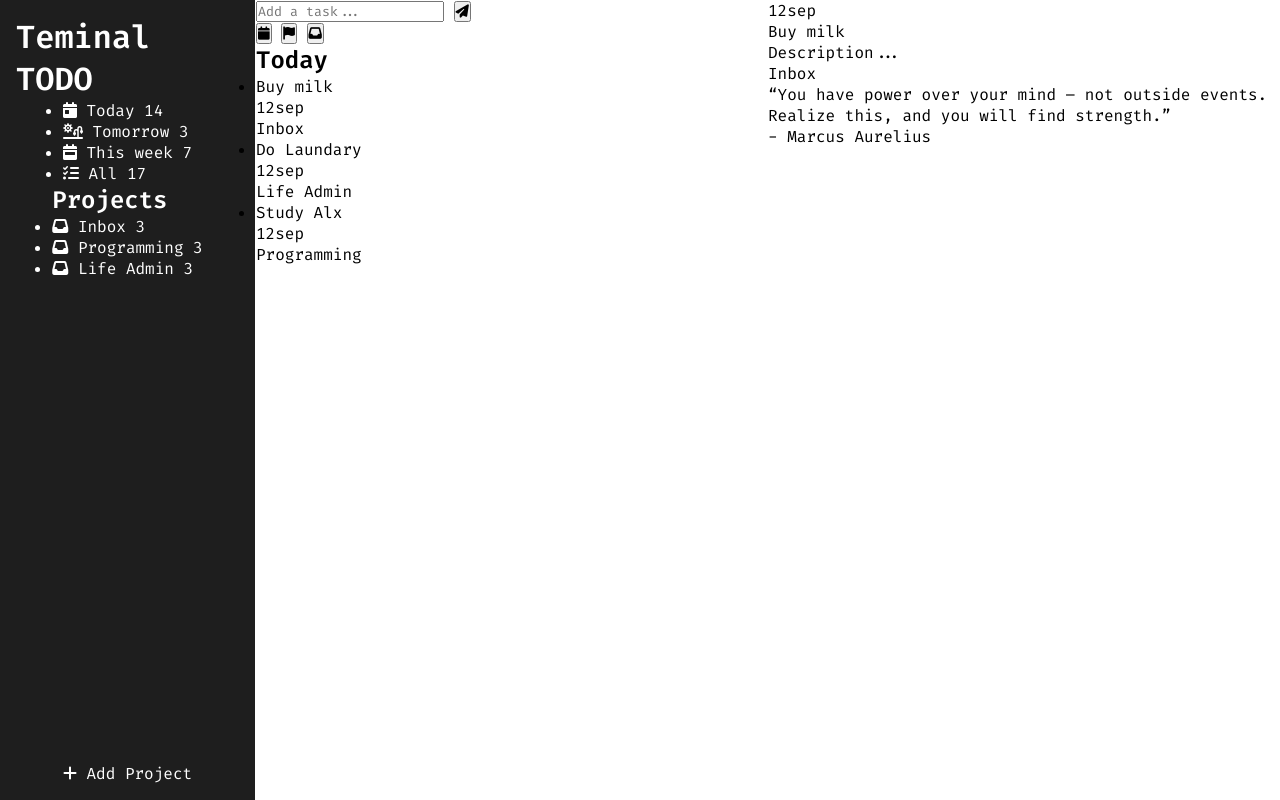
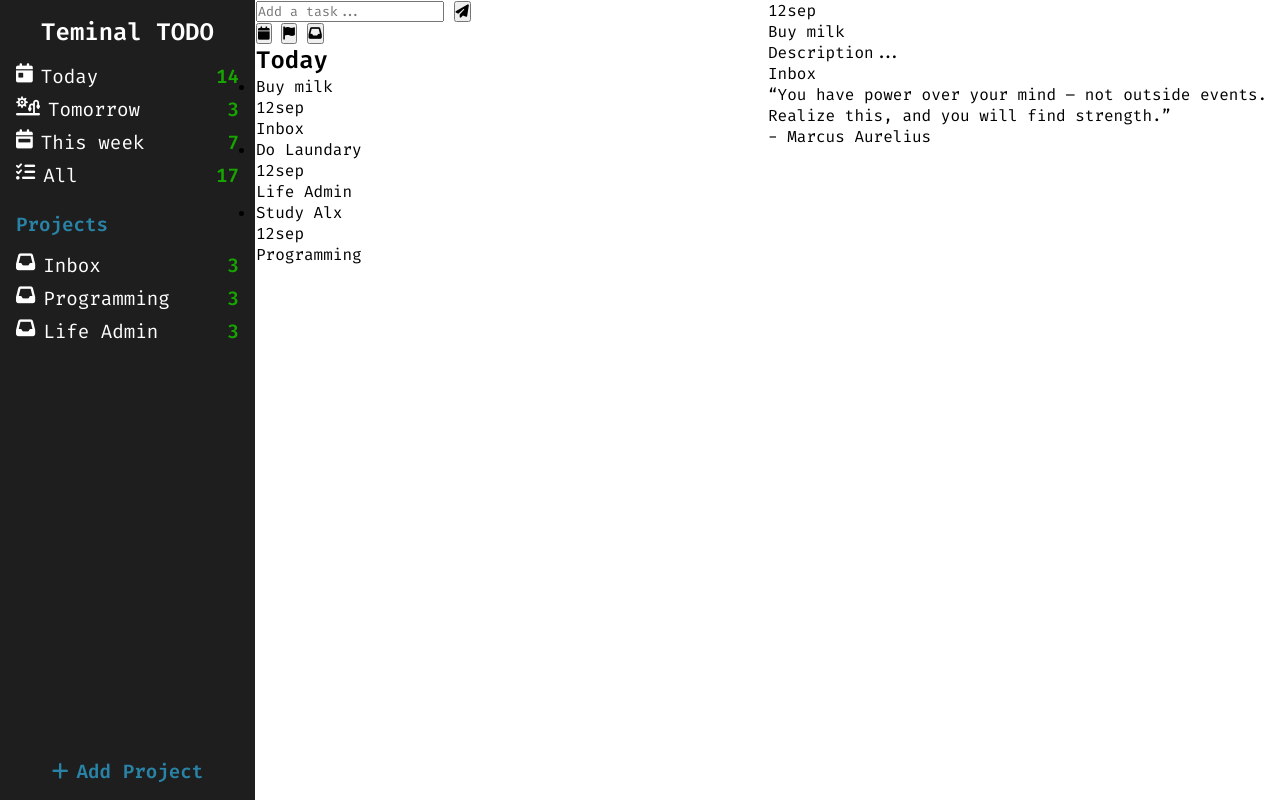
Before and after one commit to amir-kedis/todo-ts-sass-html, a website built with webpack: page src/index.html in a window 1280 px wide. Built offline with nearby package versions, Linux system fonts and the light colour scheme.

Commit message:
style: left sidebar styles

```diff
--- /dev/null
+++ b/src/sass/global.scss
@@ -0,0 +1,21 @@
+/* ===================== */
+/* === GLOBAL STYLES === */
+/* ===================== */
+@import url("https://fonts.googleapis.com/css2?family=Fira+Code:wght@300;400;500;600&display=swap");
+* {
+  font-family: "Fira Code", monospace;
+  box-sizing: border-box;
+  margin: 0;
+  padding: 0;
+}
+
+/* ===================== */
+/* === LAYOUT STYLES === */
+/* ===================== */
+#app {
+  display: grid;
+  grid-template-columns: 1fr 2fr 2fr;
+  height: 100vh;
+  width: 100vw;
+  overflow: hidden;
+}
--- /dev/null
+++ b/src/sass/right_sidebar.scss
@@ -0,0 +1,48 @@
+.left_side_bar {
+  .title {
+    font-size: 1.5rem;
+    font-weight: 600;
+    margin-bottom: 1rem;
+    text-align: center;
+  }
+
+  ul {
+    list-style: none;
+    margin-bottom: 1rem;
+  }
+
+  .view_item,
+  .project_item {
+    display: flex;
+    margin-bottom: 0.5rem;
+    gap: 0.5rem;
+    font-size: 1.2rem;
+    cursor: pointer;
+
+    &__count {
+      margin-left: auto;
+      color: #17a600;
+      font-weight: 900;
+      font-size: 1.2rem;
+    }
+  }
+  .project_lists__title {
+    font-size: 1.2rem;
+    font-weight: 600;
+    margin-bottom: 1rem;
+    color: #2983a6;
+  }
+
+  .add_project {
+    margin-top: auto;
+    display: flex;
+    align-items: center;
+    gap: 0.5rem;
+    font-size: 1.2rem;
+    cursor: pointer;
+    color: #2983a6;
+    font-weight: 600;
+    text-align: center;
+    justify-content: center;
+  }
+}
--- a/src/styles.scss
+++ b/src/styles.scss
@@ -1,25 +1,4 @@
-/* ===================== */
-/* === GLOBAL STYLES === */
-/* ===================== */
-@import url("https://fonts.googleapis.com/css2?family=Fira+Code:wght@300;400;500;600&display=swap");
-* {
-  font-family: "Fira Code", monospace;
-  box-sizing: border-box;
-  margin: 0;
-  padding: 0;
-}
-
-/* ===================== */
-/* === LAYOUT STYLES === */
-/* ===================== */
-#app {
-  display: grid;
-  grid-template-columns: 1fr 2fr 2fr;
-  height: 100vh;
-  width: 100vw;
-  overflow: hidden;
-}
-
+@import "sass/global.scss";
 /* ===================== */
 /* === SIDEBAR STYLES === */
 /* ===================== */
@@ -29,10 +8,10 @@
   padding: 1rem;
   display: flex;
   flex-direction: column;
-  align-items: center;
   border-right: 1px solid #fff;
 
   .add_project {
     margin-top: auto;
   }
 }
+@import "sass/right_sidebar.scss";
```
